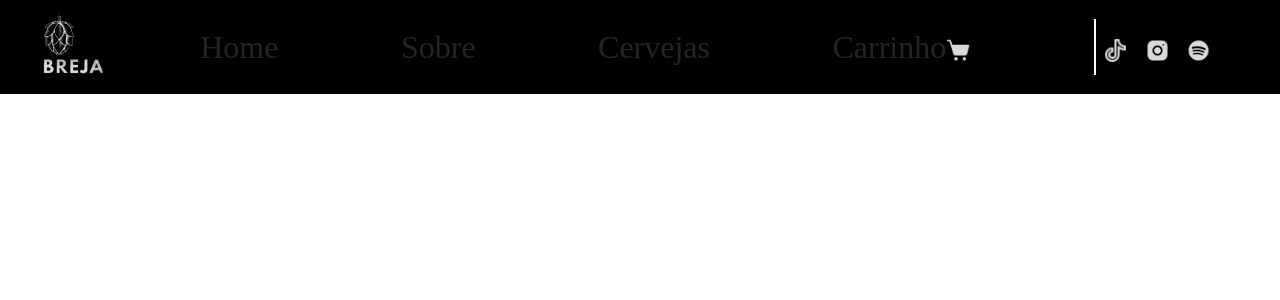
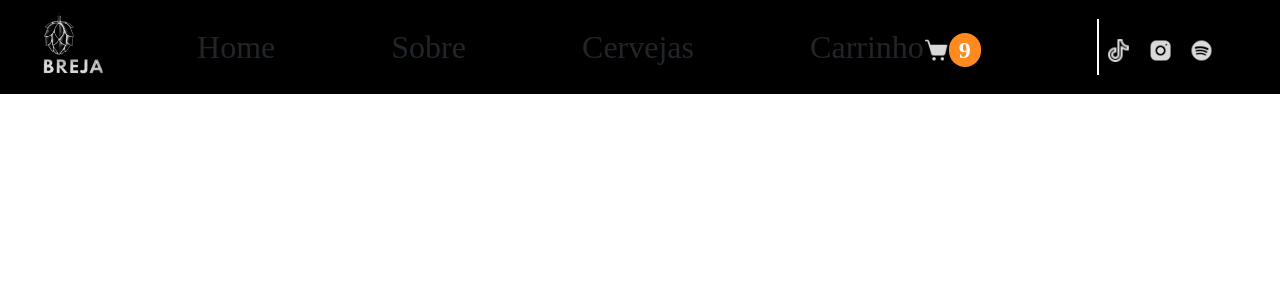
Before and after one commit to OrcFofa/HandOn5, a React (Create React App) app: page / in a window 1280 px wide. Shown: the top 300 px of the page. Built offline with nearby package versions, Linux system fonts and the light colour scheme.

Commit message:
Colocando as classes na lingua padrão + criando a Bagde

```diff
--- a/src/components/Header/Menu.css
+++ b/src/components/Header/Menu.css
@@ -13,18 +13,25 @@
     background-color: black;
 }
 
-.linkes{
+.links{
     color: #fff;
 }
 
-.linkes:hover{
+.links:hover{
     color: #FF8A20;
 }
 
-#barreira{
+#barrier{
     border-left: 2px solid #fff;
 }
 
 .icones:hover{
     border-bottom: 2px solid #FF8A20;
 }
+
+#badgenav{
+    color:#fff;
+    background-color: #FF8A20;
+    border-radius: 50px;
+    padding: 5px 10px;
+}
--- a/src/components/Header/Menu.js
+++ b/src/components/Header/Menu.js
@@ -1,6 +1,7 @@
 import React from 'react';
 import {Nav} from 'react-bootstrap';
 import {Navbar} from 'react-bootstrap';
+import Badge from 'react-bootstrap/Badge';
 import logo from "../../assets/img/logo.png"
 import tiktok from "../../assets/img/tiktok.png"
 import cart from "../../assets/img/cart.png"
@@ -16,13 +17,13 @@ function Menu ()  {
           </Navbar.Brand>
 
           <Navbar.Collapse>
-            <Nav.Link className="linkes" href="#links">Home</Nav.Link>
-            <Nav.Link className="linkes" href="#link">Sobre</Nav.Link>
-            <Nav.Link className="linkes" href="#link2">Cervejas</Nav.Link>
-            <Nav.Link className="linkes" href="#link3">Carrinho<img src={cart} width="25" height="25" alt="Imagem do carrinho de compras"/></Nav.Link>
+            <Nav.Link className="links" href="#links">Home</Nav.Link>
+            <Nav.Link className="links" href="#link">Sobre</Nav.Link>
+            <Nav.Link className="links" href="#link2">Cervejas</Nav.Link>
+            <Nav.Link className="links" href="#link3">Carrinho<img src={cart} width="25" height="25" alt="Imagem do carrinho de compras"/><Badge id="badgenav" bg="">9</Badge></Nav.Link>
 
             <Nav>
-            <Nav.Link id="barreira" className="icones" href="#link4"><img src={tiktok} width="25" height="25" alt="Logo do TikTok"/></Nav.Link>
+            <Nav.Link id="barrier" className="icones" href="#link4"><img src={tiktok} width="25" height="25" alt="Logo do TikTok"/></Nav.Link>
             <Nav.Link className="icones" href="#link5"><img src={insta} width="25" height="25" alt="Logo do Instagram"/></Nav.Link>
             <Nav.Link className="icones" href="#link6"><img src={spotify} width="25" height="25" alt="Logo do Spotify"/></Nav.Link>
             </Nav>
```
